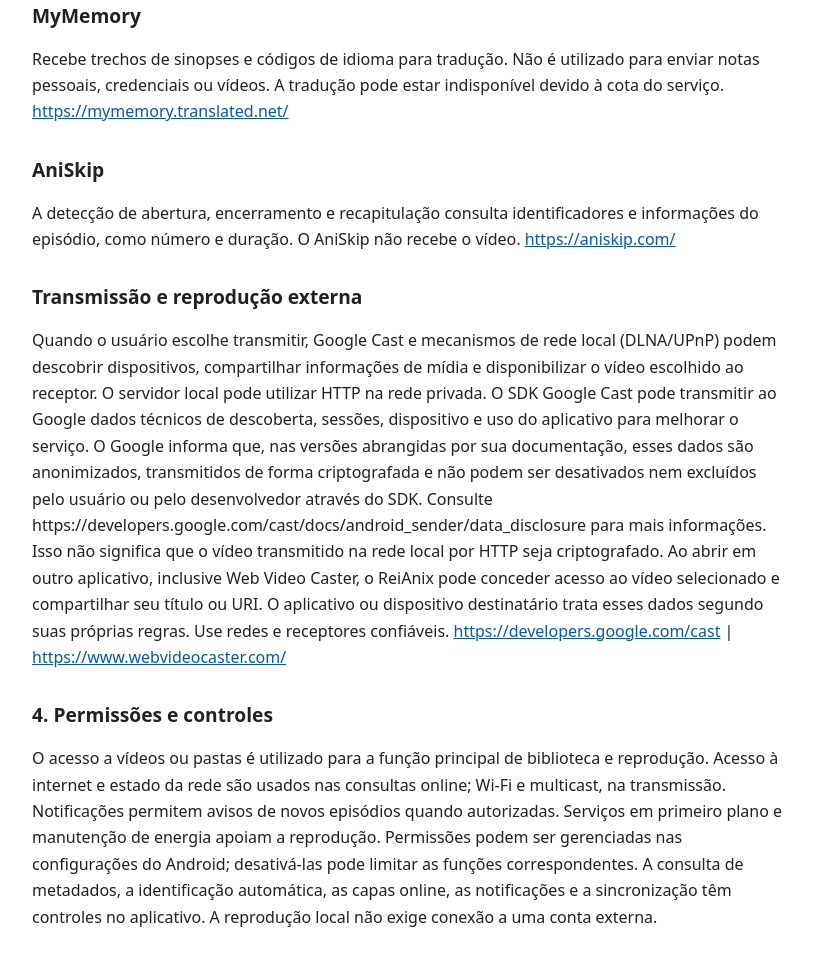
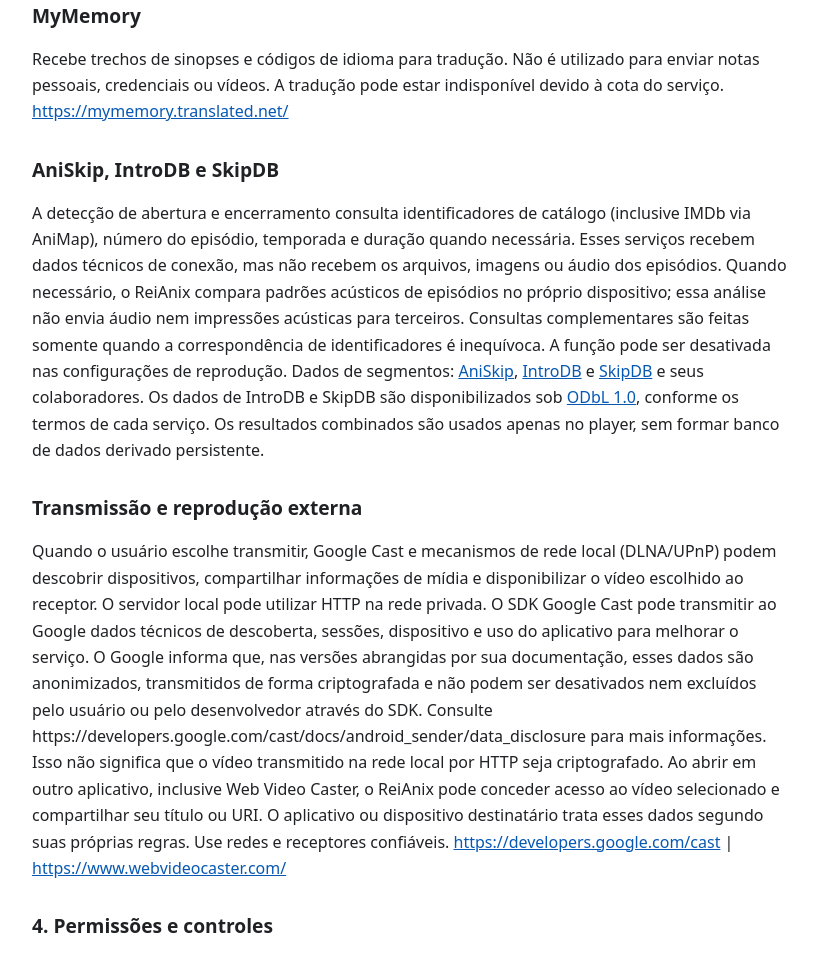
Before and after one commit to reinansantos9090-debug/ReiAnix-Legal, a plain HTML site: page privacy.html in a window 1280 px wide. Shown: the part 1427-2384 px from the top of the page, without its empty margins (228-1045 px from the left). Drawn offline with Linux system fonts and the light colour scheme.

Commit message:
Disclose complementary skip providers and local audio analysis

```diff
--- a/privacy.html
+++ b/privacy.html
@@ -6,7 +6,7 @@
 <section><h2>Kitsu e AniMap</h2><p>Kitsu recebe títulos e identificadores para complementar metadados e imagens. AniMap recebe identificadores de catálogos para verificar correspondências. Imagens também podem ser baixadas dos servidores indicados por esses serviços. <a href="https://kitsu.io/">https://kitsu.io/</a> | <a href="https://animap.id/">https://animap.id/</a></p></section>
 <section><h2>Trace.moe</h2><p>A identificação por imagem pode enviar ao Trace.moe miniaturas JPEG extraídas de episódios locais, somente após autorização específica do usuário, inclusive quando a identificação automática está habilitada e necessita desse recurso. A autorização é desativada por padrão. Não é enviado o arquivo completo de vídeo para esse serviço. A imagem enviada pode revelar o conteúdo visual do episódio. Para revogar a autorização de novos envios, desative Identificação por imagem em Configurações de Metadados e Capas. Envios já realizados não podem ser desfeitos. <a href="https://trace.moe/">https://trace.moe/</a></p></section>
 <section><h2>MyMemory</h2><p>Recebe trechos de sinopses e códigos de idioma para tradução. Não é utilizado para enviar notas pessoais, credenciais ou vídeos. A tradução pode estar indisponível devido à cota do serviço. <a href="https://mymemory.translated.net/">https://mymemory.translated.net/</a></p></section>
-<section><h2>AniSkip</h2><p>A detecção de abertura, encerramento e recapitulação consulta identificadores e informações do episódio, como número e duração. O AniSkip não recebe o vídeo. <a href="https://aniskip.com/">https://aniskip.com/</a></p></section>
+<section><h2>AniSkip, IntroDB e SkipDB</h2><p>A detecção de abertura e encerramento consulta identificadores de catálogo (inclusive IMDb via AniMap), número do episódio, temporada e duração quando necessária. Esses serviços recebem dados técnicos de conexão, mas não recebem os arquivos, imagens ou áudio dos episódios. Quando necessário, o ReiAnix compara padrões acústicos de episódios no próprio dispositivo; essa análise não envia áudio nem impressões acústicas para terceiros. Consultas complementares são feitas somente quando a correspondência de identificadores é inequívoca. A função pode ser desativada nas configurações de reprodução. Dados de segmentos: <a href="https://aniskip.com/">AniSkip</a>, <a href="https://introdb.app/">IntroDB</a> e <a href="https://skipdb.tv/">SkipDB</a> e seus colaboradores. Os dados de IntroDB e SkipDB são disponibilizados sob <a href="https://opendatacommons.org/licenses/odbl/1-0/">ODbL 1.0</a>, conforme os termos de cada serviço. Os resultados combinados são usados apenas no player, sem formar banco de dados derivado persistente.</p></section>
 <section><h2>Transmissão e reprodução externa</h2><p>Quando o usuário escolhe transmitir, Google Cast e mecanismos de rede local (DLNA/UPnP) podem descobrir dispositivos, compartilhar informações de mídia e disponibilizar o vídeo escolhido ao receptor. O servidor local pode utilizar HTTP na rede privada. O SDK Google Cast pode transmitir ao Google dados técnicos de descoberta, sessões, dispositivo e uso do aplicativo para melhorar o serviço. O Google informa que, nas versões abrangidas por sua documentação, esses dados são anonimizados, transmitidos de forma criptografada e não podem ser desativados nem excluídos pelo usuário ou pelo desenvolvedor através do SDK. Consulte https://developers.google.com/cast/docs/android_sender/data_disclosure para mais informações. Isso não significa que o vídeo transmitido na rede local por HTTP seja criptografado. Ao abrir em outro aplicativo, inclusive Web Video Caster, o ReiAnix pode conceder acesso ao vídeo selecionado e compartilhar seu título ou URI. O aplicativo ou dispositivo destinatário trata esses dados segundo suas próprias regras. Use redes e receptores confiáveis. <a href="https://developers.google.com/cast">https://developers.google.com/cast</a> | <a href="https://www.webvideocaster.com/">https://www.webvideocaster.com/</a></p></section>
 <section><h2>4. Permissões e controles</h2><p>O acesso a vídeos ou pastas é utilizado para a função principal de biblioteca e reprodução. Acesso à internet e estado da rede são usados nas consultas online; Wi-Fi e multicast, na transmissão. Notificações permitem avisos de novos episódios quando autorizadas. Serviços em primeiro plano e manutenção de energia apoiam a reprodução. Permissões podem ser gerenciadas nas configurações do Android; desativá-las pode limitar as funções correspondentes. A consulta de metadados, a identificação automática, as capas online, as notificações e a sincronização têm controles no aplicativo. A reprodução local não exige conexão a uma conta externa.</p></section>
 <section><h2>5. Finalidades e bases legais</h2><p>Tratamos dados para fornecer as funções solicitadas, organizar e reproduzir a biblioteca, manter preferências e segurança operacional. Conforme o contexto e a LGPD, o tratamento pode se apoiar na execução das funcionalidades solicitadas, no consentimento para operações opcionais quando aplicável e no legítimo interesse na operação segura, observados os direitos do titular. Permissões do Android não substituem, por si sós, eventual consentimento exigido por lei. Não comercializamos dados pessoais nem utilizamos os dados da biblioteca para publicidade comportamental.</p></section>
```
